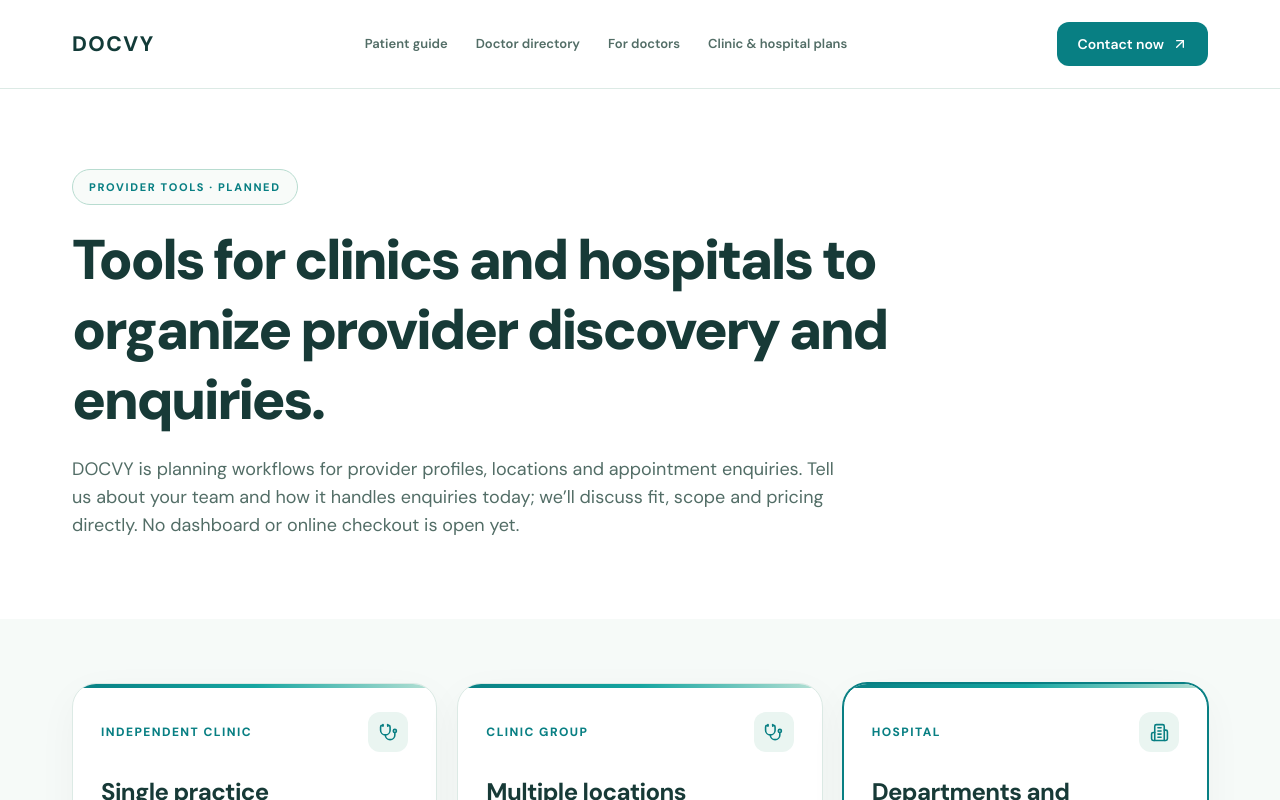
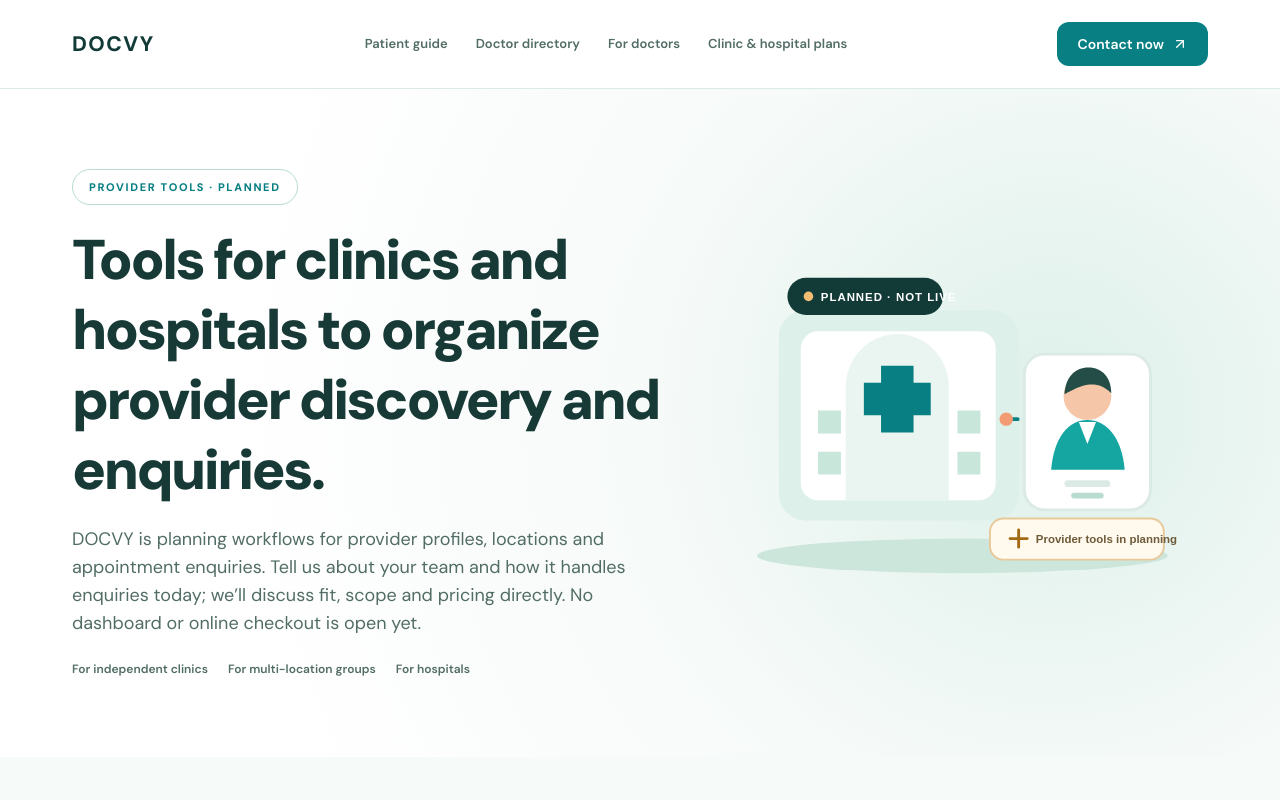
Before and after one commit to rishimartin816-ui/Docvy, a Next.js app: page /pricing in a window 1280 px wide. Shown: the top 800 px of the page. Built offline with nearby package versions, Linux system fonts and the light colour scheme.

Commit message:
Clarify patient discovery and improve provider visuals

```diff
--- a/app/care-guide/page.tsx
+++ b/app/care-guide/page.tsx
@@ -4,13 +4,13 @@ import { AlertTriangle, ArrowRight, BookOpenCheck, Building2, ExternalLink, MapP
 import CareGuideSearch from "@/components/CareGuideSearch";
 
 export const metadata: Metadata = {
-  title: "What doctor should I see? Disease and specialty guide",
-  description: "Search a health condition, symptom or specialty to understand which doctor may commonly help. A plain-language patient guide for India; not a diagnosis or medical advice.",
+  title: "What kind of doctor should I see? | Patient guide",
+  description: "Search a health condition, symptom or specialty to explore doctor types commonly associated with that topic. A plain-language guide for India; not a diagnosis or medical advice.",
   alternates: { canonical: "/care-guide" },
   openGraph: {
     type: "website", locale: "en_IN", siteName: "DOCVY",
-    title: "Disease and symptom to specialty guide | DOCVY",
-    description: "A plain-language guide to common concerns and medical specialties, with clear information about DOCVY availability.",
+    title: "What kind of doctor should I see? | DOCVY",
+    description: "Search common concerns and learn which doctor specialties may be related, with clear information about DOCVY’s current coverage.",
     url: "/care-guide",
   },
 };
--- a/app/doctors/[city]/page.tsx
+++ b/app/doctors/[city]/page.tsx
@@ -18,8 +18,9 @@ export function generateStaticParams() {
 export function generateMetadata({ params }: { params: { city: string } }): Metadata {
   const city = citySlugs[params.city];
   if (!city) return { title: "City not found" };
-  const title = `Doctors in ${city} | Search hospital-listed profiles`;
-  const description = `Browse DOCVY's current hospital-listed doctor profiles in ${city}, Delhi NCR. Explore specialties and listed facilities; confirm current details and appointments with the hospital.`;
+  const locationName = city === "Gurugram" ? "Gurugram (Gurgaon)" : city;
+  const title = `Doctors in ${locationName} | Search hospital-listed profiles`;
+  const description = `Browse DOCVY's current hospital-listed doctor profiles in ${locationName}, Delhi NCR. Explore specialties and listed facilities; confirm current details and appointments with the hospital.`;
   return { title, description, alternates: { canonical: `/doctors/${params.city}` }, openGraph: { type: "website", locale: "en_IN", siteName: "DOCVY", title: `${title} | DOCVY`, description, url: `/doctors/${params.city}` } };
 }
 
--- a/app/pricing/page.tsx
+++ b/app/pricing/page.tsx
@@ -2,6 +2,7 @@ import type { Metadata } from "next";
 import type { ReactNode } from "react";
 import Link from "next/link";
 import { ArrowRight, Building2, Check, Stethoscope } from "lucide-react";
+import ProviderWorkflowIllustration from "@/components/ProviderWorkflowIllustration";
 
 export const metadata: Metadata = {
   title: "Clinic and hospital plans",
@@ -29,10 +30,12 @@ function ContactLink({ children = "Contact now" }: { children?: ReactNode }) {
 
 export default function PricingPage() {
   return <div className="bg-[#F6FAF8] text-[#173A37]">
-    <section className="bg-white py-16 md:py-20"><div className="mx-auto max-w-[1440px] px-6 lg:px-[72px]">
-      <p className="inline-flex items-center gap-2 rounded-full border border-[#B8DCD0] bg-[#F8FBF9] px-4 py-2 text-[11px] font-extrabold tracking-[0.15em] text-[#087F83]">PROVIDER TOOLS · PLANNED</p>
+    <section className="overflow-hidden bg-[radial-gradient(circle_at_82%_48%,#DDF0E9_0%,#F6FAF8_36%,#fff_75%)] py-14 md:py-20"><div className="mx-auto grid max-w-[1440px] items-center gap-8 px-6 lg:grid-cols-[1.1fr_.9fr] lg:px-[72px]">
+      <div><p className="inline-flex items-center gap-2 rounded-full border border-[#B8DCD0] bg-white/85 px-4 py-2 text-[11px] font-extrabold tracking-[0.15em] text-[#087F83]">PROVIDER TOOLS · PLANNED</p>
       <h1 className="mt-5 max-w-4xl text-4xl font-black leading-tight tracking-[-0.045em] md:text-[56px]">Tools for clinics and hospitals to organize provider discovery and enquiries.</h1>
       <p className="mt-5 max-w-3xl text-base leading-8 text-[#526D66] md:text-lg">DOCVY is planning workflows for provider profiles, locations and appointment enquiries. Tell us about your team and how it handles enquiries today; we’ll discuss fit, scope and pricing directly. No dashboard or online checkout is open yet.</p>
+      <div className="mt-6 flex flex-wrap gap-x-5 gap-y-2 text-xs font-semibold text-[#526D66]"><span>For independent clinics</span><span>For multi-location groups</span><span>For hospitals</span></div></div>
+      <div className="mx-auto w-full max-w-[500px]"><ProviderWorkflowIllustration /></div>
     </div></section>
     <section className="mx-auto max-w-[1440px] px-6 py-12 lg:px-[72px] md:py-16">
       <div className="grid gap-5 lg:grid-cols-3">{plans.map((plan, index) => <article key={plan.name} className={`group relative flex flex-col overflow-hidden rounded-[24px] border bg-white p-6 shadow-[0_12px_40px_rgba(23,58,55,0.04)] transition hover:-translate-y-1 hover:shadow-[0_20px_50px_rgba(23,58,55,0.1)] md:p-7 ${index === 2 ? "border-[#087F83] ring-1 ring-[#087F83]" : "border-[#DCEAE5]"}`}>
--- a/components/CareGuideSearch.tsx
+++ b/components/CareGuideSearch.tsx
@@ -1,6 +1,6 @@
 "use client";
 
-import { useMemo, useState } from "react";
+import { useEffect, useMemo, useState } from "react";
 import Link from "next/link";
 import { Activity, ArrowRight, HeartPulse, MapPin, Search, Sparkles, Stethoscope, X } from "lucide-react";
 import { careGuide } from "@/lib/care-guide";
@@ -13,6 +13,10 @@ const featuredIcons = { "General physician / internal medicine": Stethoscope, Ca
 export default function CareGuideSearch() {
   const [query, setQuery] = useState("");
   const [showAll, setShowAll] = useState(false);
+  useEffect(() => {
+    const initialQuery = new URLSearchParams(window.location.search).get("q");
+    if (initialQuery) setQuery(initialQuery);
+  }, []);
   const results = useMemo(() => {
     const term = query.trim().toLocaleLowerCase();
     if (!term) return careGuide;
--- /dev/null
+++ b/components/ProviderWorkflowIllustration.tsx
@@ -0,0 +1,28 @@
+export default function ProviderWorkflowIllustration() {
+  return (
+    <svg viewBox="0 0 520 360" role="img" aria-labelledby="provider-scene-title" className="h-auto w-full">
+      <title id="provider-scene-title">Illustration of a care team planning provider information and enquiry workflows</title>
+      <ellipse cx="263" cy="319" rx="215" ry="18" fill="#CDE6DC" />
+      <rect x="71" y="62" width="251" height="220" rx="28" fill="#DDF0E9" />
+      <rect x="94" y="84" width="204" height="177" rx="18" fill="#fff" />
+      <path d="M141 261V143c0-31 24-56 54-56s54 25 54 56v118" fill="#EAF5F1" />
+      <path d="M178 120h34v70h-34zM160 138h70v34h-70z" fill="#087F83" />
+      <path d="M112 210h24v24h-24zM258 210h24v24h-24zM112 167h24v24h-24zM258 167h24v24h-24z" fill="#C9E6DA" />
+      <rect x="328" y="108" width="132" height="163" rx="21" fill="#fff" stroke="#DCEAE5" strokeWidth="3" />
+      <circle cx="394" cy="152" r="25" fill="#F6C6A8" />
+      <path d="M370 150c1-18 11-28 25-28 15 0 24 11 24 27-8-8-15-10-25-9-7 1-15 5-24 10Z" fill="#244D47" />
+      <path d="M356 229c3-34 18-52 38-52s36 18 39 52" fill="#16A6A1" />
+      <path d="M385 179h18l-9 23-9-23Z" fill="#fff" />
+      <rect x="370" y="240" width="48" height="7" rx="3.5" fill="#DCEAE5" />
+      <rect x="377" y="253" width="34" height="6" rx="3" fill="#B8DCD0" />
+      <path d="M321 176h-14" stroke="#087F83" strokeWidth="4" strokeLinecap="round" strokeDasharray="5 8" />
+      <circle cx="309" cy="176" r="7" fill="#F39B72" />
+      <rect x="80" y="28" width="163" height="39" rx="19.5" fill="#123B38" />
+      <circle cx="102" cy="47.5" r="5" fill="#F3BD73" />
+      <text x="115" y="52" fill="#fff" fontSize="12" fontFamily="Arial, sans-serif" fontWeight="700" letterSpacing="1">PLANNED · NOT LIVE</text>
+      <rect x="292" y="280" width="182" height="43" rx="14" fill="#FFF9EE" stroke="#E7C99A" strokeWidth="2" />
+      <path d="M313 301h18m-9-9v18" stroke="#A36A12" strokeWidth="3" strokeLinecap="round" />
+      <text x="340" y="306" fill="#6E5B39" fontSize="12" fontFamily="Arial, sans-serif" fontWeight="700">Provider tools in planning</text>
+    </svg>
+  );
+}
```
Also changed, not shown: app/page.tsx (+10 -8 lines), 2 other files (tests, documents, lock files or other folders).
